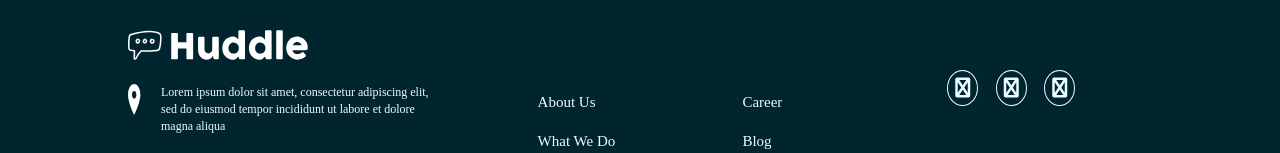
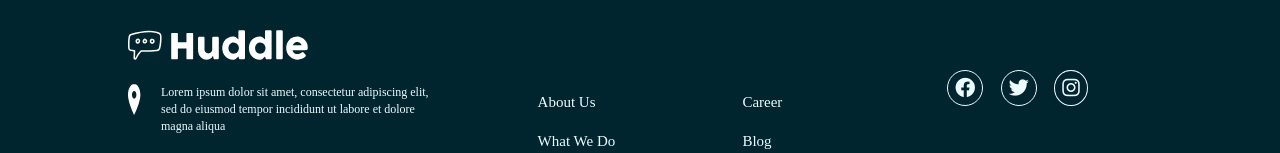
Before and after one commit to Headbwoi/huddle2, a plain HTML site: page index.html in a window 1280 px wide. Shown: the part 2214-2367 px from the top of the page. Drawn offline with Linux system fonts and the light colour scheme; a web font is replaced by a local one.

Commit message:
Update index.html
Fontawesome fab*

```diff
--- a/index.html
+++ b/index.html
@@ -147,9 +147,9 @@
       <div class="footer__icons">
         <div class="iconic">
         <span>
-          <a href=""><i class="fa fa-facebook"></i></a>
-          <a href=""><i class="fa fa-twitter"></i></a>
-          <a href=""><i class="fa fa-instagram"></i></a>
+          <a href=""><i class="fab fa-facebook"></i></a>
+          <a href=""><i class="fab fa-twitter"></i></a>
+          <a href=""><i class="fab fa-instagram"></i></a>
         </span></div>
        <div class="iconics">
         <p> &copy; Copyright 2018 Huddle. All
```
